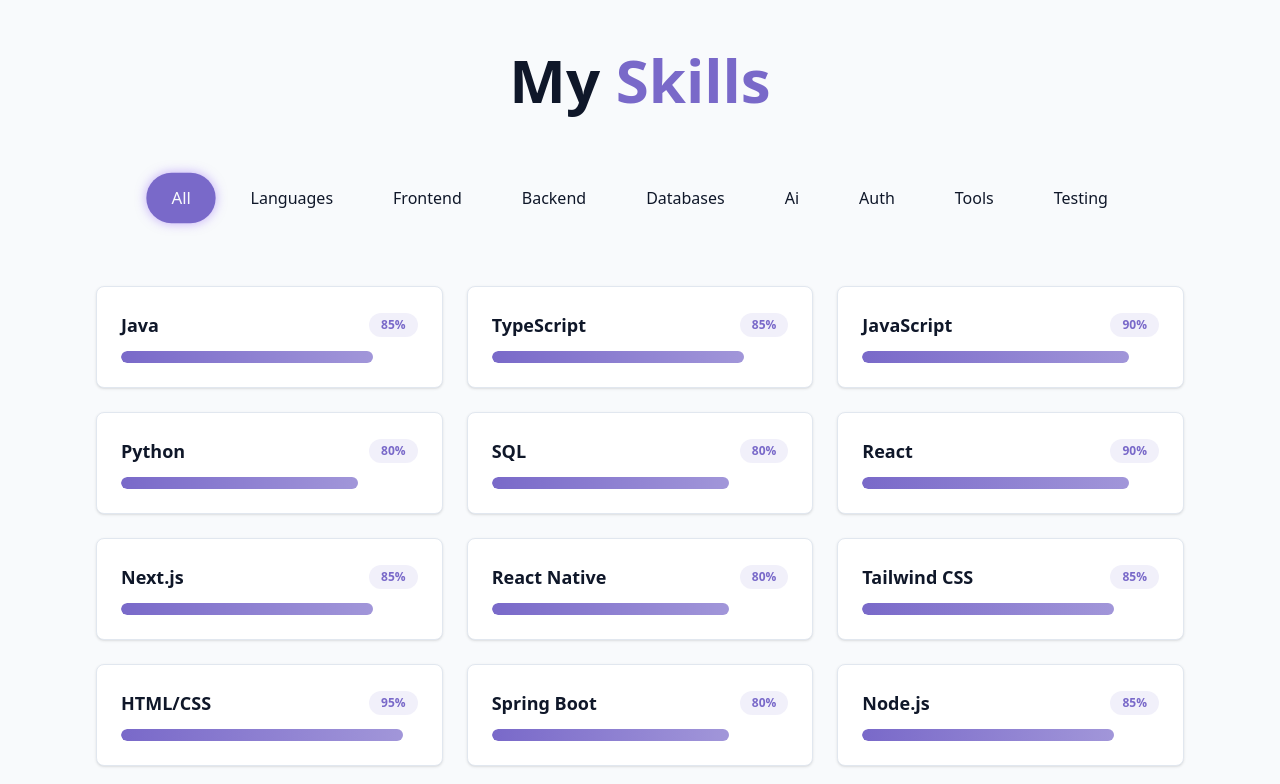
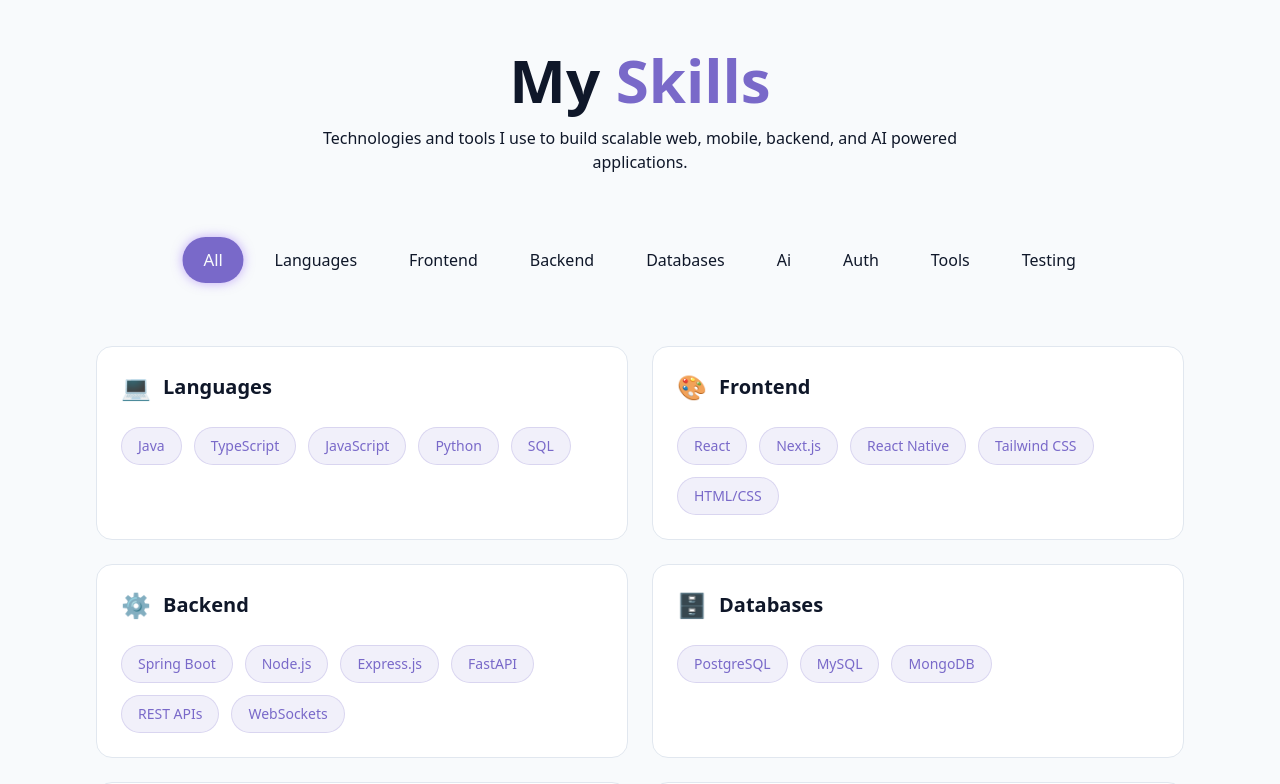
Before and after one commit to mame534424/FUTURE_FS_01, a React app: page / in a window 1280 px wide. Shown: the part 2560-3344 px from the top of the page. Built offline with nearby package versions, Linux system fonts and the light colour scheme; the HTML template or start-up script is replaced by a standard one.

Commit message:
fix: update the section list

```diff
--- a/src/components/SkillsSection.jsx
+++ b/src/components/SkillsSection.jsx
@@ -1,59 +1,67 @@
-import React, { useEffect, useRef } from 'react'
-import { cn } from '../lib/utils';
+import React, { useState } from "react";
+import { cn } from "../lib/utils";
 
-const skills = [
-    // Languages
-    { name: "Java", level: 85, category: "languages" },
-    { name: "TypeScript", level: 85, category: "languages" },
-    { name: "JavaScript", level: 90, category: "languages" },
-    { name: "Python", level: 80, category: "languages" },
-    { name: "SQL", level: 80, category: "languages" },
+const skillGroups = {
+  languages: [
+    "Java",
+    "TypeScript",
+    "JavaScript",
+    "Python",
+    "SQL",
+  ],
 
-    // Frontend
-    { name: "React", level: 90, category: "frontend" },
-    { name: "Next.js", level: 85, category: "frontend" },
-    { name: "React Native", level: 80, category: "frontend" },
-    { name: "Tailwind CSS", level: 85, category: "frontend" },
-    { name: "HTML/CSS", level: 95, category: "frontend" },
+  frontend: [
+    "React",
+    "Next.js",
+    "React Native",
+    "Tailwind CSS",
+    "HTML/CSS",
+  ],
 
-    // Backend
-    { name: "Spring Boot", level: 80, category: "backend" },
-    { name: "Node.js", level: 85, category: "backend" },
-    { name: "Express.js", level: 85, category: "backend" },
-    { name: "FastAPI", level: 75, category: "backend" },
-    { name: "REST APIs", level: 85, category: "backend" },
-    { name: "WebSockets", level: 80, category: "backend" },
+  backend: [
+    "Spring Boot",
+    "Node.js",
+    "Express.js",
+    "FastAPI",
+    "REST APIs",
+    "WebSockets",
+  ],
 
-    // Databases
-    { name: "PostgreSQL", level: 80, category: "databases" },
-    { name: "MySQL", level: 75, category: "databases" },
-    { name: "MongoDB", level: 70, category: "databases" },
+  databases: [
+    "PostgreSQL",
+    "MySQL",
+    "MongoDB",
+  ],
 
-    // AI & ML
-    { name: "Random Forest", level: 70, category: "ai" },
-    { name: "Scikit-learn", level: 70, category: "ai" },
-    { name: "LangChain", level: 65, category: "ai" },
-    { name: "RAG Architecture", level: 65, category: "ai" },
-    { name: "Gemini LLM", level: 60, category: "ai" },
+  ai: [
+    "Random Forest",
+    "Scikit-learn",
+    "LangChain",
+    "RAG Architecture",
+    "Gemini LLM",
+  ],
 
-    // Auth & Security
-    { name: "JWT Authentication", level: 80, category: "auth" },
-    { name: "RBAC", level: 75, category: "auth" },
-    { name: "OAuth2", level: 70, category: "auth" },
+  auth: [
+    "JWT Authentication",
+    "RBAC",
+    "OAuth2",
+  ],
 
-    // DevOps & Tools
-    { name: "Docker", level: 75, category: "tools" },
-    { name: "Git/GitHub", level: 90, category: "tools" },
-    { name: "Postman", level: 85, category: "tools" },
-    { name: "AWS S3", level: 75, category: "tools" },
-    { name: "Prometheus", level: 60, category: "tools" },
-    { name: "Grafana", level: 60, category: "tools" },
+  tools: [
+    "Docker",
+    "Git/GitHub",
+    "Postman",
+    "AWS S3",
+    "Prometheus",
+    "Grafana",
+  ],
 
-    // Testing
-    { name: "Playwright", level: 60, category: "testing" },
-    { name: "Selenium", level: 60, category: "testing" },
-    { name: "End-to-End Testing", level: 65, category: "testing" },
-];
+  testing: [
+    "Playwright",
+    "Selenium",
+    "End-to-End Testing",
+  ],
+};
 
 const categories = [
   "all",
@@ -67,95 +75,134 @@
   "testing",
 ];
 
-const SkillCard = ({ skill, index }) => {
-    const cardRef = useRef(null);
-    const progressRef = useRef(null);
+const categoryIcons = {
+  languages: "💻",
+  frontend: "🎨",
+  backend: "⚙️",
+  databases: "🗄️",
+  ai: "🤖",
+  auth: "🔐",
+  tools: "🛠️",
+  testing: "🧪",
+};
 
-    useEffect(() => {
-        const observer = new IntersectionObserver(
-            ([entry]) => {
-                if (entry.isIntersecting && progressRef.current) {
-                    progressRef.current.style.width = skill.level + "%";
-                }
-            },
-            { threshold: 0.1 }
-        );
-
-        if (cardRef.current) {
-            observer.observe(cardRef.current);
-        }
-
-        return () => observer.disconnect();
-    }, [skill.level]);
-
+const SkillCategoryCard = ({ title, skills }) => {
   return (
     <div
-            ref={cardRef}
-            className='bg-card p-6 rounded-lg shadow-sm border border-border card-hover hover:border-primary/50 transition-all'
-            style={{
-                animation: `fade-in-up 0.6s ease-out forwards`,
-                animationDelay: `${index * 0.05}s`,
-                opacity: 0
-            }}
+      className="
+        bg-card
+        border
+        border-border
+        rounded-2xl
+        p-6
+        hover:border-primary/50
+        transition-all
+        duration-300
+        hover:-translate-y-1
+        hover:shadow-lg
+      "
     >
-            <div className='text-left mb-3 flex justify-between items-center'>
-                <h3 className='font-bold text-lg'>{skill.name}</h3>
-                <span className='text-xs font-semibold text-primary bg-primary/10 px-3 py-1 rounded-full'>{skill.level}%</span>
+      <div className="flex items-center gap-3 mb-6">
+        <span className="text-2xl">
+          {categoryIcons[title]}
+        </span>
+
+        <h3 className="text-xl font-bold capitalize">
+          {title}
+        </h3>
       </div>
-            <div className='w-full bg-secondary/50 h-3 rounded-full overflow-hidden'>
-                <div
-                    ref={progressRef}
-                    className='bg-gradient-to-r from-primary to-primary/70 h-3 rounded-full origin-left transition-all duration-1000 ease-out'
-                    style={{ width: '0%' }}
-                />
+
+      <div className="flex flex-wrap gap-3">
+        {skills.map((skill) => (
+          <span
+            key={skill}
+            className="
+              px-4
+              py-2
+              rounded-full
+              bg-primary/10
+              text-primary
+              border
+              border-primary/20
+              text-sm
+              font-medium
+              transition-all
+              duration-300
+              hover:bg-primary
+              hover:text-primary-foreground
+            "
+          >
+            {skill}
+          </span>
+        ))}
       </div>
     </div>
   );
 };
 
 const SkillsSection = () => {
-    const [activeCategory, setActiveCategory] = React.useState("all");
+  const [activeCategory, setActiveCategory] = useState("all");
 
-    const filteredSkills = skills.filter((skill) =>
-        activeCategory === "all" || skill.category === activeCategory
-    );
+  const displayedGroups =
+    activeCategory === "all"
+      ? Object.entries(skillGroups)
+      : [[activeCategory, skillGroups[activeCategory]]];
 
   return (
-        <section id='skills'
-            className='py-32 px-4 relative bg-secondary/20'
+    <section
+      id="skills"
+      className="py-32 px-4 bg-secondary/20"
     >
-            <div
-                className='container mx-auto max-w-6xl'
+      <div className="container mx-auto max-w-6xl">
+        {/* Heading */}
+        <div className="text-center mb-16">
+          <h2 className="text-5xl md:text-6xl font-bold mb-4">
+            My{" "}
+            <span className="text-primary">
+              Skills
+            </span>
+          </h2>
+
+          <p className="text-muted-foreground max-w-2xl mx-auto">
+            Technologies and tools I use to build
+            scalable web, mobile, backend, and AI
+            powered applications.
+          </p>
+        </div>
+
+        {/* Filters */}
+        <div className="flex flex-wrap justify-center gap-3 mb-16">
+          {categories.map((category) => (
+            <button
+              key={category}
+              onClick={() =>
+                setActiveCategory(category)
+              }
+              className={cn(
+                "px-5 py-2.5 rounded-full font-medium capitalize transition-all duration-300",
+                activeCategory === category
+                  ? "bg-primary text-primary-foreground shadow-glow scale-105"
+                  : "bg-secondary text-foreground hover:bg-secondary/80 hover:scale-105"
+              )}
             >
-                <h2
-                    className='text-5xl md:text-6xl font-bold mb-16 text-center'
-                >My {" "}
-                    <span
-                        className='text-primary'
-                    >Skills</span>
-                </h2>
-                <div
-                    className='flex flex-wrap justify-center gap-3 mb-16'
-                >
-                    {categories.map((category, key) => (
-                        <button
-                            key={key}
-                            onClick={() => setActiveCategory(category)}
-                            className={cn('px-6 py-3 rounded-full transition-all duration-300 capitalize font-medium text-sm sm:text-base',
-                                activeCategory === category ? 'bg-primary text-primary-foreground shadow-glow scale-105' : 'bg-secondary/70 text-foreground hover:bg-secondary hover:scale-105')} >
+              {category}
+            </button>
+          ))}
+        </div>
 
-                            <span>{category}</span>
-                        </button>))}
-                </div>
-                <div className='grid grid-cols-1 sm:grid-cols-2 lg:grid-cols-3 gap-6 '>
-                    {filteredSkills.map((skill, key) => (
-                        <SkillCard key={key} skill={skill} index={key} />
+        {/* Skills Grid */}
+        <div className="grid md:grid-cols-2 gap-6">
+          {displayedGroups.map(([category, skills]) => (
+            <SkillCategoryCard
+              key={category}
+              title={category}
+              skills={skills}
+            />
           ))}
         </div>
       </div>
     </section>
-
-    )
+  );
 };
 
-export default SkillsSection
+export default SkillsSection;
```
Lines whose indentation alone changed are shown as unchanged.
